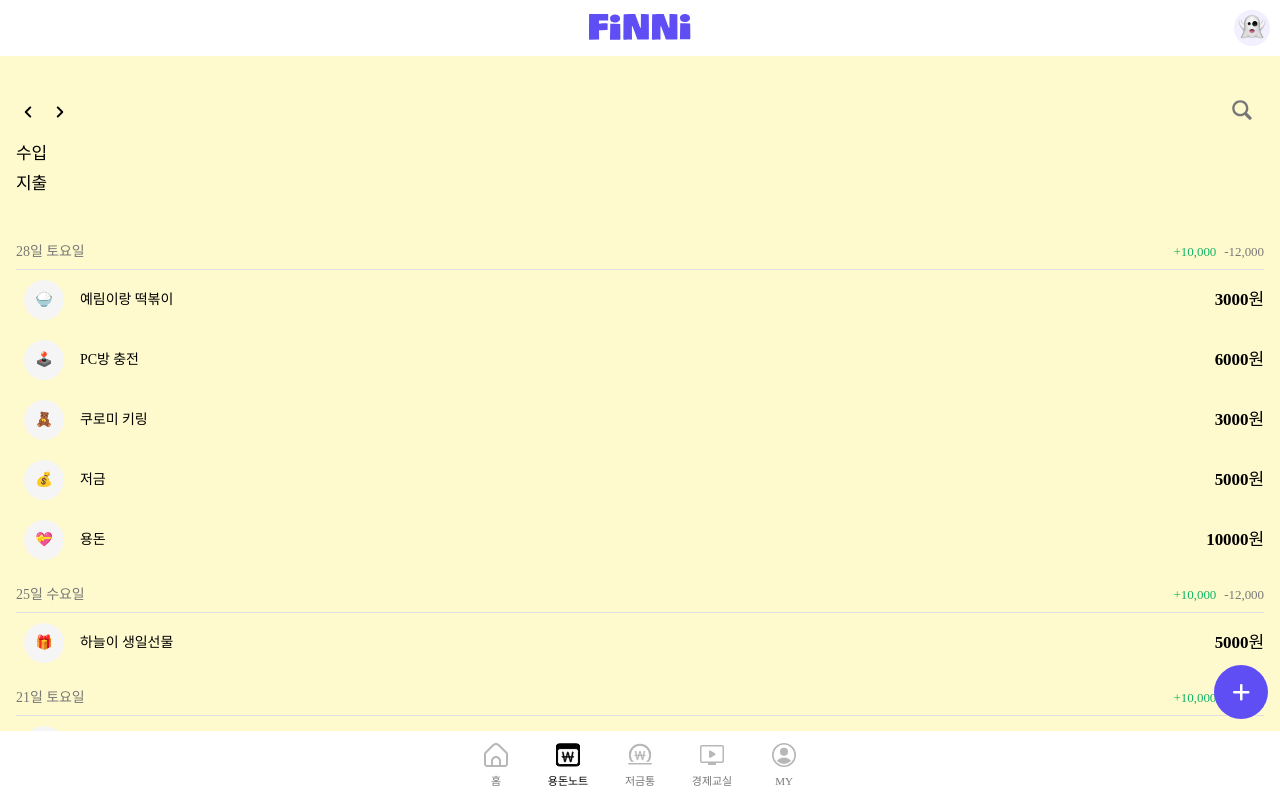
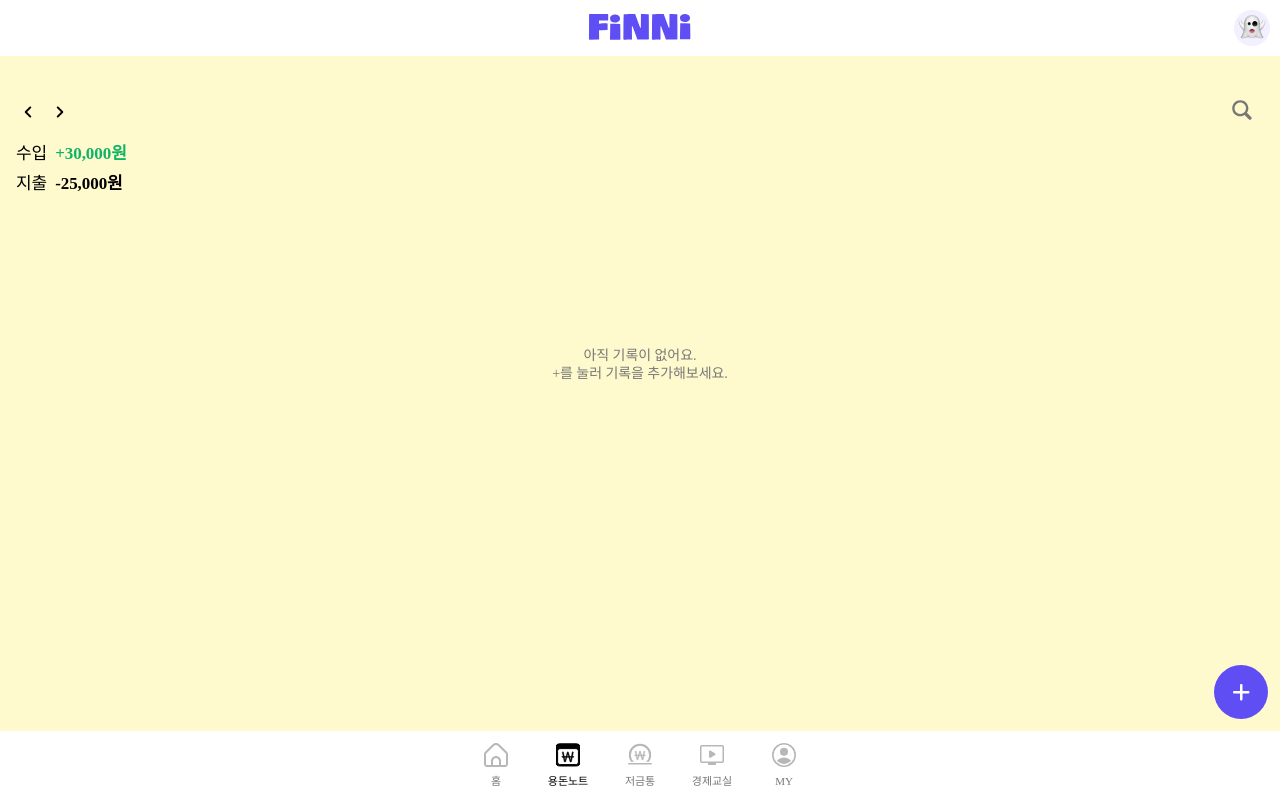
Before and after one commit to finni-project/Test, a React (Create React App) app: page /ledger in a window 1280 px wide. Shown: the top 798 px of the page. Built offline with nearby package versions, Linux system fonts and the light colour scheme; a web font is replaced by a local one.

Commit message:
월별 용돈노트 조회 기능 개발진행2

```diff
--- a/src/components/ledger/IsRecord.tsx
+++ b/src/components/ledger/IsRecord.tsx
@@ -1,5 +1,5 @@
 import styled from "styled-components";
-import React, {useState} from "react";
+import React, {useEffect, useState} from "react";
 
 const TitleWrapper = styled.div`
     padding-top: 1rem;
@@ -9,19 +9,20 @@ const TitleWrapper = styled.div`
     justify-content: space-between;
     align-items: center;
     /* background-color: lightcyan; */
-    span:first-child{
+    .date{
         color: ${({theme})=>theme.colors.neutral.n60};
         ${({theme})=>theme.fonts.body14r}
     }
+
 `
 
 const TotalWrapper = styled.div`
-    span:first-child{
+    .icome-total{
         color: ${({theme})=>theme.colors.success.main};
         ${({theme})=>theme.fonts.label13r}
         margin-right: 0.5rem;
     }
-    span:last-child{
+    .spend-total{
         color: ${({theme})=>theme.colors.neutral.n60};
         ${({theme})=>theme.fonts.label13r}
     }
@@ -34,8 +35,16 @@ const ElmtWrapper = styled.div`
     height: 3.75rem;
     /* background-color: beige; */
     span:last-child{
+        ${({theme})=>theme.fonts.body17m}
+    }
+    .income{
+        color: ${({theme})=>theme.colors.success.main};
+    }
+    .spend{
         color: ${({theme})=>theme.colors.neutral.n100};
-        ${({theme})=>theme.fonts.body17m}
+    }
+    .deposit{
+        color: ${({theme})=>theme.colors.primary.main};
     }
 `
 
@@ -63,41 +72,25 @@ const LeftElmts = styled.div`
     }
 `
 
-const monthlyData = [
-    {date: "2023-10-28",
-    list: [
-        {emoji: "🍚", name: "예림이랑 떡볶이", type: "spend", amount: 3000},
-        {emoji: "🕹️", name: "PC방 충전", type: "spend", amount: 6000 },
-        {emoji: "🧸", name: "쿠로미 키링", type: "spend", amount: 3000},
-        {emoji: "💰", name: "저금", type: "deposit", amount: 5000},
-        {emoji: "💝", name: "용돈", type: "income", amount: 10000},
-    ]},
-    {date: "2023-10-25",
-    list: [
-        {emoji: "🎁", name: "하늘이 생일선물", type: "spend", amount: 5000},
-    ]},
-    {date: "2023-10-21",
-    list: [
-        {emoji: "💰", name: "저금", type: "deposit", amount: 5000},
-        {emoji: "💝", name: "용돈", type: "income", amount: 100000},
-    ]},
-    {date: "2023-10-17",
-    list: [
-        {emoji: "🍚", name: "지현이랑 마라탕", type: "spend", amount: 8000},
-    ]},
-    {date: "2023-10-4",
-    list: [
-        {emoji: "💝", name: "용돈", type: "income", amount: 100000},
-    ]},
-]
+type IsRecordProps = {
+    monthlyData: {
+        date: string;
+        list: {
+            emoji: string;
+            name: string;
+            type: string;
+            amount: number;
+        }[];
+    }[];
+}
 
-export default function IsRecord(){
+export default function IsRecord({monthlyData}:IsRecordProps){
     return(
         <>
             {monthlyData.map((itm, index)=>{
                 return(
                     <React.Fragment key={index}>
-                        <ListTitle date={itm.date}/>
+                        <ListTitle date={itm.date} list={itm.list} />
                         <ListElmt list={itm.list}/>
                     </React.Fragment>
                 )
@@ -108,20 +101,35 @@ export default function IsRecord(){
 
 type ListTitleProps = {
     date: string;
+    list:{
+        emoji: string;
+        name: string;
+        type: string;
+        amount: number;
+    }[];
 }
 
-export function ListTitle({date}:ListTitleProps){
+export function ListTitle({date, list}:ListTitleProps){
     const realDate = new Date(date);
     const dateNum = realDate.getDate();
     const weekdayArr = ['일', '월', '화', '수', '목', '금', '토'];
     let weekday = weekdayArr[realDate.getDay()];
 
+    let incomeArr = list.filter(itm=>itm.type==="income").map(elm=>elm.amount);
+    const incomeTotal = incomeArr.reduce(
+        (accumulator, currentValue) => accumulator + currentValue, 0,
+    );
+    let spendArr = list.filter(itm=>itm.type==="spend").map(elm=>elm.amount);
+    const spendTotal = spendArr.reduce(
+        (accumulator, currentValue) => accumulator + currentValue, 0,
+    );
+
     return(
         <TitleWrapper>
-            <span>{dateNum}일 {weekday}요일</span>
+            <span className="date">{dateNum}일 {weekday}요일</span>
             <TotalWrapper>
-                <span>+10,000</span>
-                <span>-12,000</span>
+                {incomeTotal === 0 ? undefined :  <span className="icome-total">+{incomeTotal.toString().replace(/\B(?<!\.\d*)(?=(\d{3})+(?!\d))/g, ",")}</span>}
+                {spendTotal === 0 ? undefined : <span className="spend-total">-{spendTotal.toString().replace(/\B(?<!\.\d*)(?=(\d{3})+(?!\d))/g, ",")}</span>}
             </TotalWrapper>
         </TitleWrapper>
     )
@@ -146,7 +154,13 @@ export function ListElmt({list}:ListElmtProps){
                             <div><span>{elm.emoji}</span></div>
                             <span>{elm.name}</span>
                         </LeftElmts>
-                        <span>{elm.amount}원</span>
+                        {
+                            {
+                                income: <span className="income">+{elm.amount.toString().replace(/\B(?<!\.\d*)(?=(\d{3})+(?!\d))/g, ",")}원</span>,
+                                spend: <span className="spend">-{elm.amount.toString().replace(/\B(?<!\.\d*)(?=(\d{3})+(?!\d))/g, ",")}원</span>,
+                                deposit: <span className="deposit">{elm.amount.toString().replace(/\B(?<!\.\d*)(?=(\d{3})+(?!\d))/g, ",")}원</span>,
+                            }[elm.type]
+                        }
                     </ElmtWrapper>
                 )
             })}
--- a/src/components/ledger/Monthly.tsx
+++ b/src/components/ledger/Monthly.tsx
@@ -9,7 +9,6 @@ const Wrapper = styled.div`
     /* background-color: azure; */
     min-height: calc(100vh - ${({theme})=>theme.height.topbar} - ${({theme})=>theme.height.navbar}
     - ${({theme})=>theme.height.topPadding} - ${({theme})=>theme.height.bottomPadding});
-    position: relative;
 `
 
 const TopWrapper = styled.div`
@@ -81,7 +80,46 @@ const Spend = styled.div`
 const today = new Date();
 const thisYear = today.getFullYear();
 
+const monthlyData = [
+    {date: "2023-10-28",
+    list: [
+        {emoji: "🍚", name: "예림이랑 떡볶이", type: "spend", amount: 3000},
+        {emoji: "🕹️", name: "PC방 충전", type: "spend", amount: 6000 },
+        {emoji: "🧸", name: "쿠로미 키링", type: "spend", amount: 3000},
+        {emoji: "💰", name: "저금", type: "deposit", amount: 5000},
+        {emoji: "💝", name: "용돈", type: "income", amount: 10000},
+    ]},
+    {date: "2023-10-25",
+    list: [
+        {emoji: "🎁", name: "하늘이 생일선물", type: "spend", amount: 5000},
+    ]},
+    {date: "2023-10-21",
+    list: [
+        {emoji: "💰", name: "저금", type: "deposit", amount: 5000},
+        {emoji: "💝", name: "용돈", type: "income", amount: 10000},
+    ]},
+    {date: "2023-10-17",
+    list: [
+        {emoji: "🍚", name: "지현이랑 마라탕", type: "spend", amount: 8000},
+    ]},
+    {date: "2023-10-4",
+    list: [
+        {emoji: "💝", name: "용돈", type: "income", amount: 10000},
+    ]},
+]
+
 export default function Monthly(){
+    const ledgerList:any[] = [];
+    monthlyData.forEach(itm=>itm.list.map(elm => ledgerList.push(elm)));
+    let incomeArr = ledgerList.filter(itm=>itm.type==="income").map(elm=>elm.amount);
+    const monthlyIncome = incomeArr.reduce(
+        (accumulator, currentValue) => accumulator + currentValue, 0,
+    ).toString().replace(/\B(?<!\.\d*)(?=(\d{3})+(?!\d))/g, ",");
+    let spendArr = ledgerList.filter(itm=>itm.type==="spend").map(elm=>elm.amount);
+    const monthlySpend = spendArr.reduce(
+        (accumulator, currentValue) => accumulator + currentValue, 0,
+    ).toString().replace(/\B(?<!\.\d*)(?=(\d{3})+(?!\d))/g, ",");
+
 
     return(
         <Wrapper>
@@ -103,15 +141,15 @@ export default function Monthly(){
             </TopWrapper>
             <Income>
                 <span>수입</span>
-                {/* <span>{income === 0 ? income : "+" + income}원</span> */}
+                <span>{monthlyIncome === 0 ? monthlyIncome : "+" + monthlyIncome}원</span>
             </Income>
             <Spend>
                 <span>지출</span>
-                {/* <span>{spend === 0 ? spend : "-" + spend}원</span> */}
+                <span>{monthlySpend === 0 ? monthlySpend : "-" + monthlySpend}원</span>
             </Spend>
-            {/* <NoRecord/> */}
-            <IsRecord/>
-            <PlusBtn />
+            <NoRecord/>
+            {/* <IsRecord monthlyData={monthlyData} /> */}
+            <PlusBtn/>
         </Wrapper>
     )
 }
--- a/src/pages/Home.tsx
+++ b/src/pages/Home.tsx
@@ -16,7 +16,6 @@ const Temp = styled.div`
     width: 100%;
     height: 800px;
     background-color: lemonchiffon;
-
 `
 
 export default function Home(){
```
